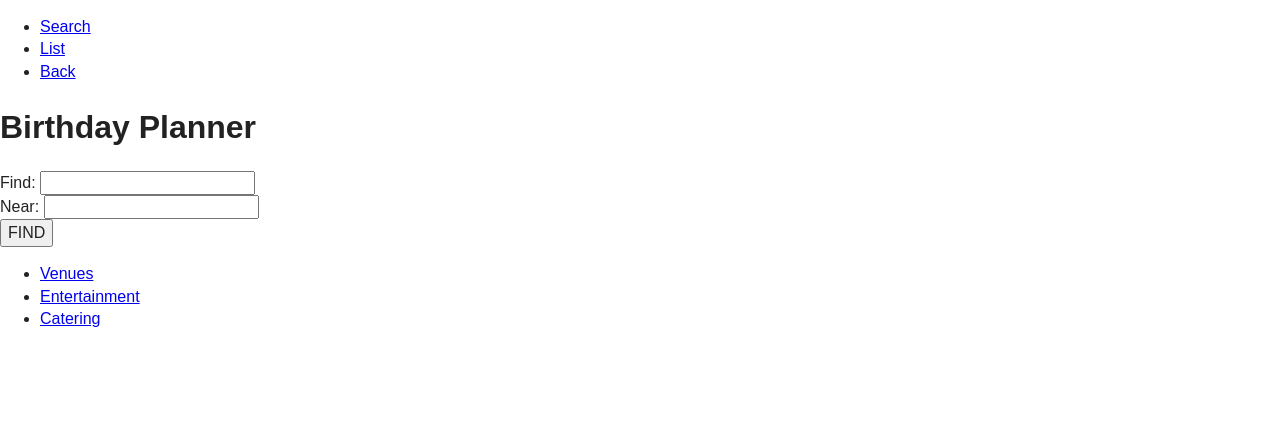
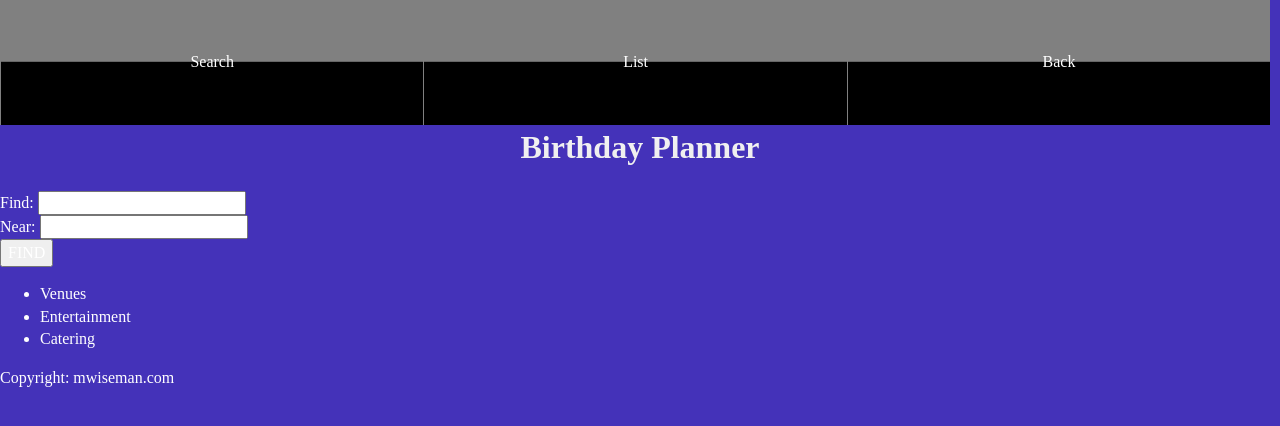
Before and after one commit to maggiewiseman/birthday, a plain HTML site: page index.html in a window 1280 px wide. Drawn offline with nearby package versions, Linux system fonts and the light colour scheme.

Commit message:
basic nav bar styles done. need icons

```diff
--- a/css/main.css
+++ b/css/main.css
@@ -94,8 +94,68 @@ textarea {
 /* ==========================================================================
    Author's custom styles
    ========================================================================== */
+/*** Global Styles ***/
+body {
+  width: 100%;
+  background-color: #4432B9;
+  color: #fff;
+  font-family: 'Myriad Pro';
+}
 
 
+
+li a {
+  text-decoration: none;
+  color: #fff;
+}
+
+
+/*** Nav bar styles for mobile ****/
+
+nav {
+  width: 100%;
+}
+
+nav ul {
+  height: 25px;
+  width: 100%;
+  padding: 0;
+  margin: 0 auto;
+}
+
+nav li {
+  padding: 4% 0;
+}
+
+.nav-btn {
+  display: block;
+  float: left;
+  width: 33%;
+  text-align: center;
+  background-color: #000;
+    color: #fff;
+    background-image: linear-gradient(0deg, rgba(255,255,255,0) 0%, rgba(255,255,255,0) 50%, rgba(255,255,255,0.5) 51%);
+  border-left: 1px solid gray;
+}
+
+header h1 {
+  text-align: center;
+  padding-top: 2%;
+
+  background: -webkit-linear-gradient(#fff, #EDEDED);
+  -webkit-background-clip: text;
+  -webkit-text-fill-color: transparent;
+
+}
+
+/*** main section styles for mobile ***/
+main {
+  width: 90%;
+}
+
+footer {
+  width: 90%;
+}
 
 
 
--- a/index.html
+++ b/index.html
@@ -49,6 +49,9 @@
             </ul>
           </section>
         </main>
+        <footer>
+          <p>Copyright: mwiseman.com</p>
+        </footer>
 
         <script src="https://code.jquery.com/jquery-1.12.0.min.js"></script>
         <script>window.jQuery || document.write('<script src="js/vendor/jquery-1.12.0.min.js"><\/script>')</script>
```
